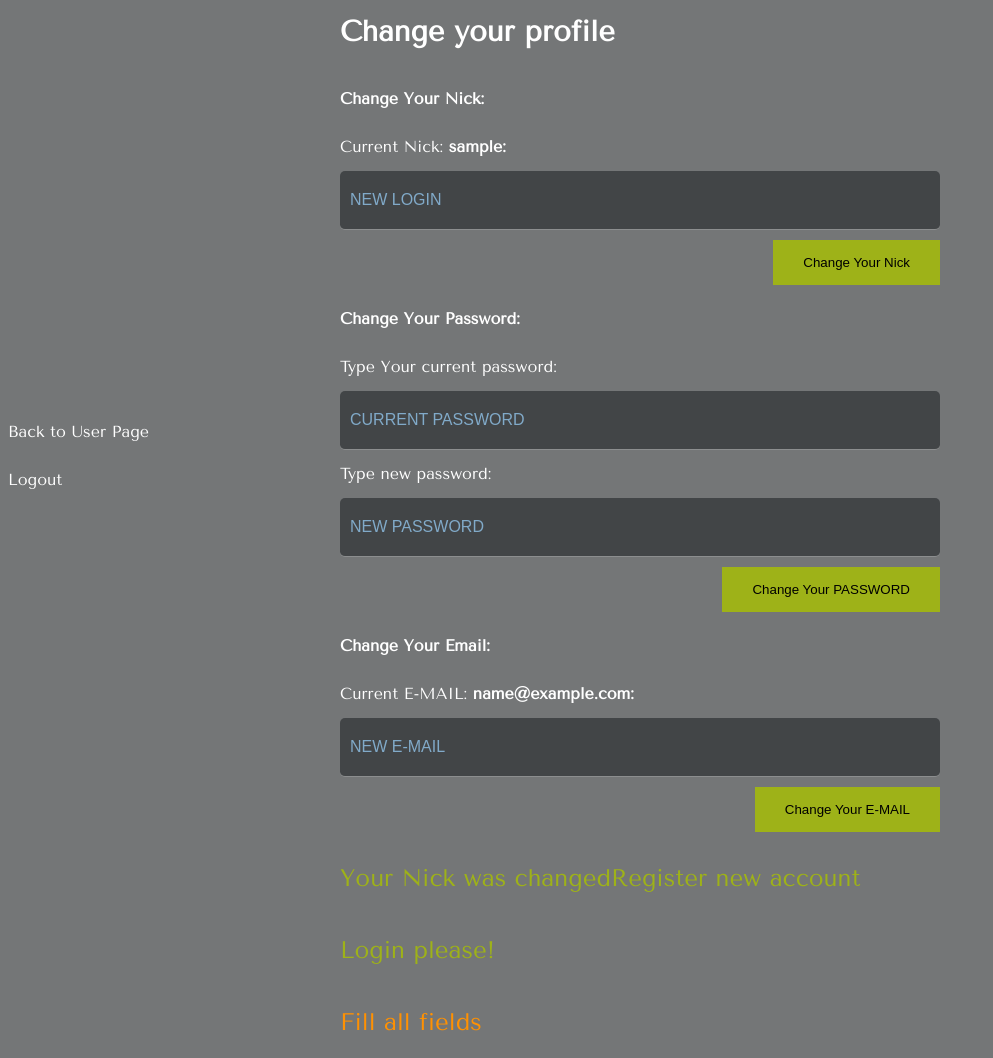
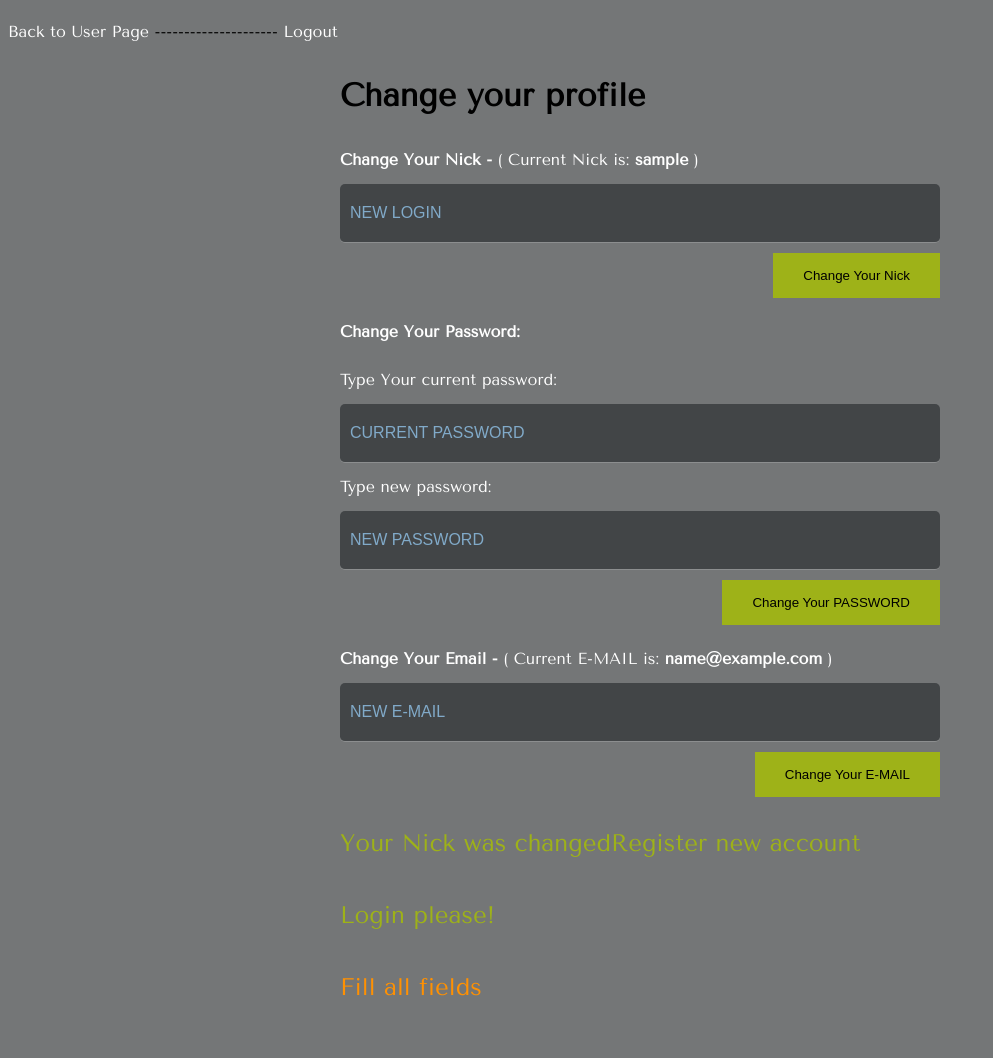
Before and after one commit to lexus12/LoginProject, a PHP site: page /profile.php in a window 1280 px wide. Shown: the whole page, without its empty margins (0-993 px from the left). After the commit the page ends 996 px from the top, so only its background shows below. Run offline with PHP 8.4, Linux system fonts and the light colour scheme; the visitor is signed in with stand-in values (Sample User, id 1).

Commit message:
Update profile.php

```diff
--- a/profile.php
+++ b/profile.php
@@ -7,15 +7,23 @@ session_start();
 		<link rel="stylesheet" href="css/style.css">
 	</header>
 	<body>
-		<div class="info">
+		<div class="header">
+
+		<div>
+				<a href="userpage.php" class="lnk">Back to User Page</a>
+				---------------------
+				<a href="classes/logout.class.php" class="lnk">Logout</a>
+			</div>
+
+		</div>
+
+		<div>
 			<div class="container">
-
-				  <div>
-					<h1 class="login-heading"><strong>Change your profile</strong></h1>
+				 <div>
+					<h1 class="info"><strong>Change your profile</strong></h1>
 						<div class="lnk">
-						<b>Change Your Nick:</b><br/>
+						<b>Change Your Nick - </b>( Current Nick is: <b><?php echo $_SESSION['nick']; ?></b> )<br/>
 						 <form action="classes/profile.class.php" method="post">
-							Current Nick: <b><?php echo $_SESSION['nick'], ': '; ?></b>
 							<input type="text" name="nick" placeholder="NEW LOGIN" required="required" class="input-txt"/>
 							   <div class="login-footer">
 									<button type="submit" class="btn btn--right" name="changeNick">Change Your Nick</button>
@@ -39,9 +47,9 @@ session_start();
 
 					<div>
 						<div class="lnk">
-							<b>Change Your Email:</b><br/>
+							<b>Change Your Email - </b>( Current E-MAIL is: <b><?php echo $_SESSION['email']; ?></b> )<br/>
 							<form action="classes/profile.class.php" method="post">
-							Current E-MAIL: <b><?php echo $_SESSION['email'], ': '; ?></b>
+
 							<input type="text" name="email" placeholder="NEW E-MAIL" required="required" class="input-txt"/>
 							<div class="login-footer">
 								<button type="submit" class="btn btn--right" name="changeEmail">Change Your E-MAIL</button>
@@ -64,13 +72,6 @@ session_start();
 
 			</div>
 
-			<div>
-				<a href="userpage.php" class="lnk">Back to User Page</a>
-			</div>
-
-			<div>
-				<a href="classes/logout.class.php" class="lnk">Logout</a>
-			</div>
 		</div>
 	</body>
 </html>
```
